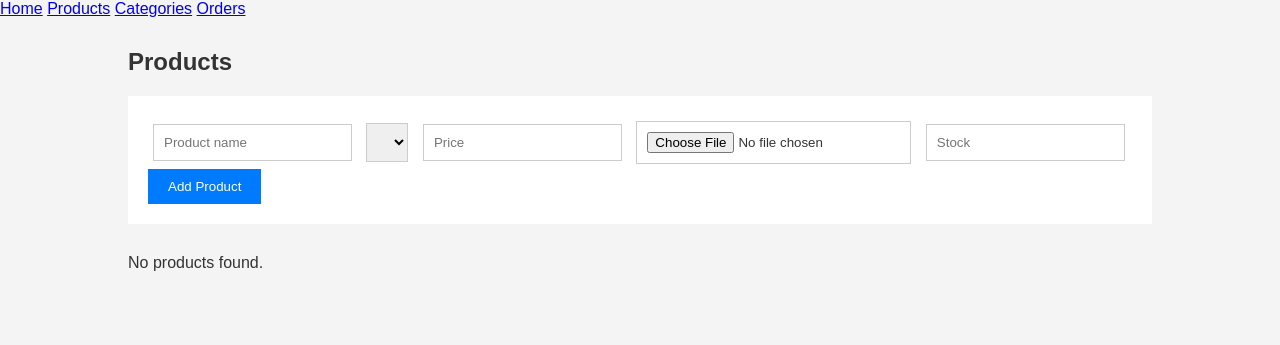
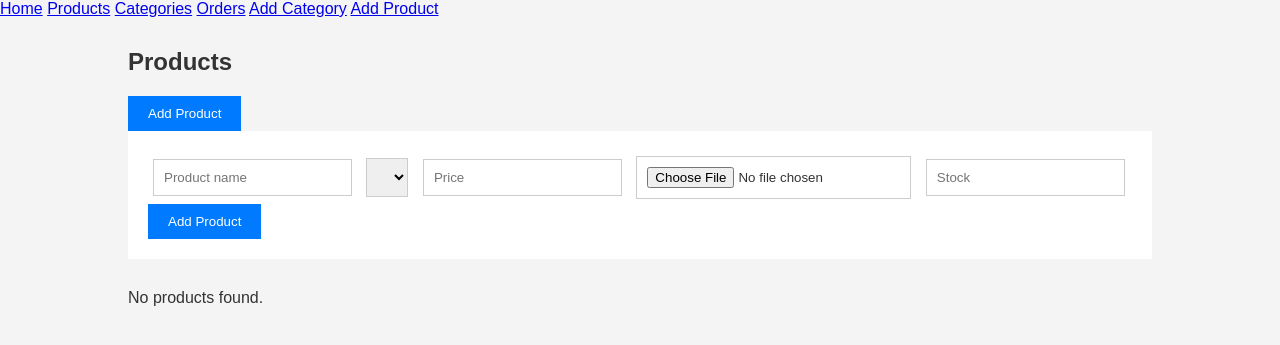
Before and after one commit to Mutavaldiev/search-and-filter, a Django app: page /products/ in a window 1280 px wide. Shown: the top 345 px of the page. Run offline with Django 5.2, Linux system fonts and the light colour scheme; data that the repository does not hold is empty.

Commit message:
Update project

```diff
--- a/my_web/urls.py
+++ b/my_web/urls.py
@@ -9,4 +9,6 @@ urlpatterns = [
     path('categories/', views.categories, name='categories'),
     path('products/', views.products, name='products'),
     path('orders/', views.orders, name='orders'),
+    path('add_category/', views.add_category, name='add_category'),
+    path('add_product/', views.add_product, name='add_product'),
 ]
--- a/my_web/views.py
+++ b/my_web/views.py
@@ -36,10 +36,7 @@ def get_products(request):
 
 def categories(request):
     categories = Category.objects.all()
-
-    return render(request, 'categories.html', {
-        'categories': categories
-    })
+    return render(request, 'categories.html', {'categories': categories})
 
 
 def products(request):
@@ -54,6 +51,32 @@ def orders(request):
     return render(request, 'orders.html', {'orders': orders})
 
 
+def add_category(request):
+    if request.method == 'POST':
+        Category.objects.create(
+            category_name=request.POST.get('category_name')
+        )
+        return redirect('categories')
+    return render(request, 'add_category.html')
+
+
+
+
+
+def add_product(request):
+    if request.method == 'POST':
+        Product.objects.create(
+            product_name=request.POST.get('product_name'),
+            category_id=Category.objects.get(
+                id=request.POST.get('category_id')
+            ),
+            price=request.POST.get('price'),
+            photo=request.FILES.get('photo'),
+            stock=request.POST.get('stock')
+        )
+        return redirect('products')
+    return render(request, 'add_product.html', {'categories': Category.objects.all()})
+
 
 
 def home(request):
--- a/templates/add_orders.html
+++ b/templates/add_orders.html
@@ -14,6 +14,9 @@
     <a href="{% url 'products' %}">Products</a>
     <a href="{% url 'categories' %}">Categories</a>
     <a href="{% url 'orders' %}">Orders</a>
+    <a href="{% url 'add_category' %}">Add Category</a>
+    <a href="{% url 'add_product' %}">Add Product</a>
+
 </div>
 <div>
     <img src="{{ product.photo.url }}" width="200">
--- a/templates/home.html
+++ b/templates/home.html
@@ -16,6 +16,8 @@
             <a href="{% url 'products' %}">Products</a>
             <a href="{% url 'categories' %}">Categories</a>
             <a href="{% url 'orders' %}">Orders</a>
+            <a href="{% url 'add_category' %}">Add Category</a>
+            <a href="{% url 'add_product' %}">Add Product</a>
         </div>
     </header>
 
--- a/templates/orders.html
+++ b/templates/orders.html
@@ -15,6 +15,8 @@
     <a href="{% url 'products' %}">Products</a>
     <a href="{% url 'categories' %}">Categories</a>
     <a href="{% url 'orders' %}">Orders</a>
+    <a href="{% url 'add_category' %}">Add Category</a>
+    <a href="{% url 'add_product' %}">Add Product</a>
 </div>
 
 <section class="orders">
--- a/templates/products.html
+++ b/templates/products.html
@@ -13,11 +13,16 @@
     <a href="{% url 'products' %}">Products</a>
     <a href="{% url 'categories' %}">Categories</a>
     <a href="{% url 'orders' %}">Orders</a>
+    <a href="{% url 'add_category' %}">Add Category</a>
+    <a href="{% url 'add_product' %}">Add Product</a>
 </div>
 
 
 <section class="products">
     <h2>Products</h2>
+<a href="{% url 'add_product' %}">
+    <button>Add Product</button>
+</a>
 
     <form method="POST" enctype="multipart/form-data">
         {% csrf_token %}
@@ -46,6 +51,9 @@
 
     <div class="product-list">
         {% for product in products %}
+<a href="{% url 'create_order' product.id %}">
+    <button>Add Order</button>
+</a>
         <article class="product-card">
 
             {% if product.photo %}
--- a/templates/show_products.html
+++ b/templates/show_products.html
@@ -14,6 +14,8 @@
     <a href="{% url 'products' %}">Products</a>
     <a href="{% url 'categories' %}">Categories</a>
     <a href="{% url 'orders' %}">Orders</a>
+    <a href="{% url 'add_category' %}">Add Category</a>
+    <a href="{% url 'add_product' %}">Add Product</a>
 </div>
 <div>
     <img src="{{ product.photo.url }}" width="200">
@@ -31,5 +33,3 @@
 
 </body>
 </html>
-</body>
-</html>git init
```
Also changed, not shown: templates/add_category.html (added, +24 -0 lines), templates/add_product.html (added, +33 -0 lines), templates/categories.html (+6 -1 lines).
